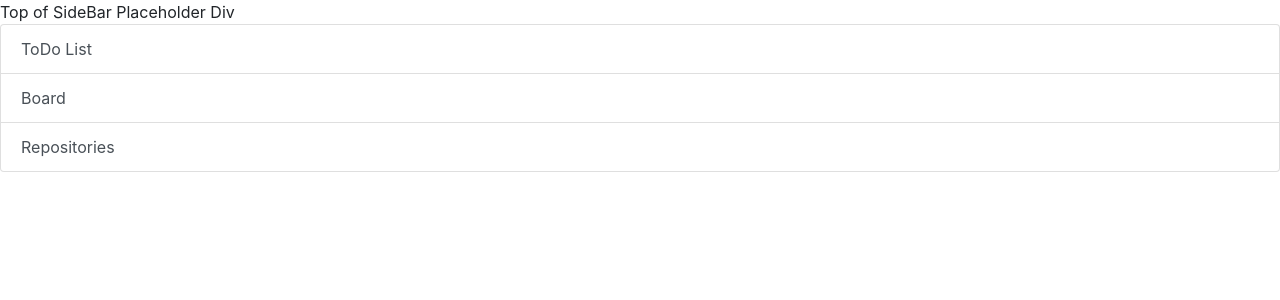
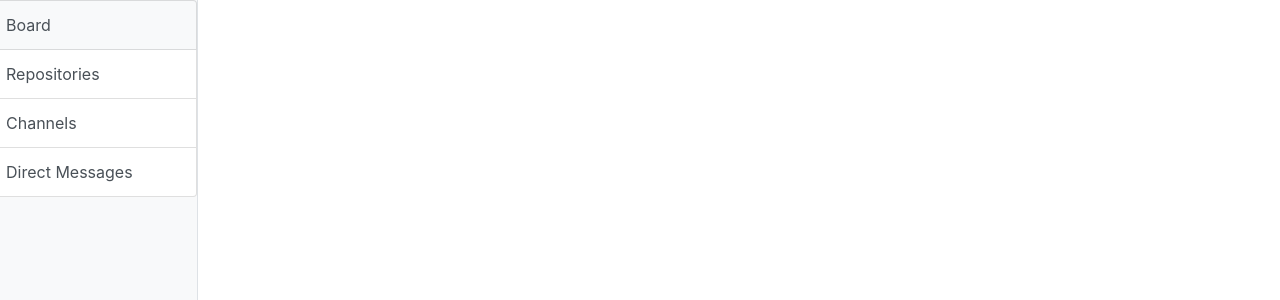
Before and after one commit to jjmarsha/Project-Manager-App, a React (Create React App) app in the folder front-end/front-end-react/: page / in a window 1280 px wide. Shown: the top 300 px of the page. Built offline with nearby package versions, Linux system fonts and the light colour scheme.

Commit message:
Added page-components: Board, Channels, Messages, Repo

```diff
--- a/front-end/front-end-react/src/App.jsx
+++ b/front-end/front-end-react/src/App.jsx
@@ -1,12 +1,28 @@
 import React from 'react';
 import './App.css';
 import NavigationSideBar from './utils/Navigation';
+import {BrowserRouter, Switch, Route} from 'react-router-dom';
+import {Links} from "./PageLinks";
+import {Row} from "reactstrap";
 
 function App() {
   return (
-    <div>
-      <NavigationSideBar/>
-    </div>
+    <Row style={{width: "100%"}}>
+      <BrowserRouter>
+        <NavigationSideBar/>
+        <Switch>
+          {Links.map((value, key) => {
+            return (
+              <Route
+                path={value.url}
+                key={key}
+                component={value.component}
+              />
+            )
+          })}
+        </Switch>
+      </BrowserRouter>
+    </Row>
   );
 }
 
--- /dev/null
+++ b/front-end/front-end-react/src/PageLinks.js
@@ -0,0 +1,29 @@
+//Basic navigation locations for sidebars. Add more as see fit
+import React from "react";
+import Board from "./pages/Board/Board";
+import Repo from "./pages/Repo/Repo";
+import Messages from "./pages/Messages/Messages";
+import Channels from "./pages/Channels/Channels";
+
+export const Links = [
+    {
+        text: "Board",
+        url: "/app/board",
+        component: Board
+    },
+    {
+        text: "Repositories",
+        url: "/app/repos",
+        component: Repo
+    },
+    {
+        text: "Channels",
+        url: "/app/channels",
+        component: Channels
+    },
+    {
+        text: "Direct Messages",
+        url: "/app/messages",
+        component: Messages
+    },
+]
--- a/front-end/front-end-react/src/SidebarLinks.js
+++ /dev/null
@@ -1,16 +0,0 @@
-//Basic navigation locations for sidebars. Add more as see fit
-
-export const Links = [
-    {
-        text: "ToDo List",
-        url: "/app/todo-list",
-    },
-    {
-        text: "Board",
-        url: "/app/board"
-    },
-    {
-        text: "Repositories",
-        url: "/app/repos"
-    },
-]
--- /dev/null
+++ b/front-end/front-end-react/src/pages/Board/Board.jsx
@@ -0,0 +1,12 @@
+import React from 'react';
+import Page from "../../utils/Page";
+
+export default class Board extends React.Component {
+    render() {
+        return(
+            <Page>
+                Board
+            </Page>
+        )
+    }
+}
--- /dev/null
+++ b/front-end/front-end-react/src/pages/Channels/Channels.jsx
@@ -0,0 +1,13 @@
+import React from 'react';
+import Page from "../../utils/Page";
+
+
+export default class Channels extends React.Component {
+    render() {
+        return(
+            <Page>
+                Channels
+            </Page>
+        )
+    }
+}
--- /dev/null
+++ b/front-end/front-end-react/src/pages/Messages/Messages.jsx
@@ -0,0 +1,13 @@
+import React from 'react';
+import Page from "../../utils/Page";
+
+
+export default class Messages extends React.Component {
+    render() {
+        return(
+            <Page>
+                Messages
+            </Page>
+        )
+    }
+}
--- /dev/null
+++ b/front-end/front-end-react/src/pages/Repo/Repo.jsx
@@ -0,0 +1,13 @@
+import React from 'react';
+import Page from "../../utils/Page";
+
+
+export default class Repo extends React.Component {
+    render() {
+        return(
+            <Page>
+                Repo
+            </Page>
+        )
+    }
+}
--- a/front-end/front-end-react/src/utils/Navigation.jsx
+++ b/front-end/front-end-react/src/utils/Navigation.jsx
@@ -1,7 +1,10 @@
 import React from 'react';
-import {Links} from '../SidebarLinks';
+import {Links} from '../PageLinks';
 import {Link} from 'react-router-dom';
 import {ListGroup, ListGroupItem} from 'reactstrap';
+import Sidebar from './Sidebar/Sidebar';
+import {NavLink} from "react-router-dom";
+//{Redirect, Route, RouteComponentProps, Switch, withRouter}
 
 export default class NavigationSideBar extends React.Component {
     constructor(props) {
@@ -19,22 +22,22 @@ export default class NavigationSideBar extends React.Component {
 
     render() {
         return(
-            <div>
-                <div>Top of SideBar Placeholder Div</div>
+            <Sidebar>
+                <div></div>
                 <ListGroup>
-                    {Links.map((value, keys) => {
+                    {Links.map((value, index) => {
                         return (
                             <ListGroupItem
-                                tag="a"
-                                href={value.url}
+                                key={index}
+                                tag={NavLink}
                                 action
-                            >
+                                to={value.url}>
                             {value.text}
                             </ListGroupItem>
                         )
                     })}
                 </ListGroup>
-            </div>
+            </Sidebar>
         )
     }
 }
--- /dev/null
+++ b/front-end/front-end-react/src/utils/Page.jsx
@@ -0,0 +1,12 @@
+import React from "react";
+import {Col} from "reactstrap";
+
+export default class Pages extends React.Component {
+    render() {
+        return (
+            <Col style={{width: "85%"}}>
+                {this.props.children}
+            </Col>
+        )
+    }
+}
--- a/front-end/front-end-react/src/utils/Sidebar/Sidebar.jsx
+++ b/front-end/front-end-react/src/utils/Sidebar/Sidebar.jsx
@@ -2,10 +2,12 @@ import React from 'react';
 import './Sidebar.scss';
 import {Col} from 'reactstrap';
 
-const Sidebar = () => {
+const Sidebar = (props) => {
     return (
-        <Col>
-
+        <Col lg="2" className="sidebar">
+            {props.children}
         </Col>
     )
 }
+
+export default Sidebar;
--- a/front-end/front-end-react/src/utils/Sidebar/Sidebar.scss
+++ b/front-end/front-end-react/src/utils/Sidebar/Sidebar.scss
@@ -0,0 +1,14 @@
+@import "../../../node_modules/bootstrap/scss/functions";
+@import "../../../node_modules/bootstrap/scss/variables";
+
+.sidebar {
+    background: $light;
+    padding: 0 !important;
+    border-right: 0.5px solid $gray-300;
+    height: 100vh;
+    position: relative;
+
+    &.expanded {
+
+    }
+}
```
